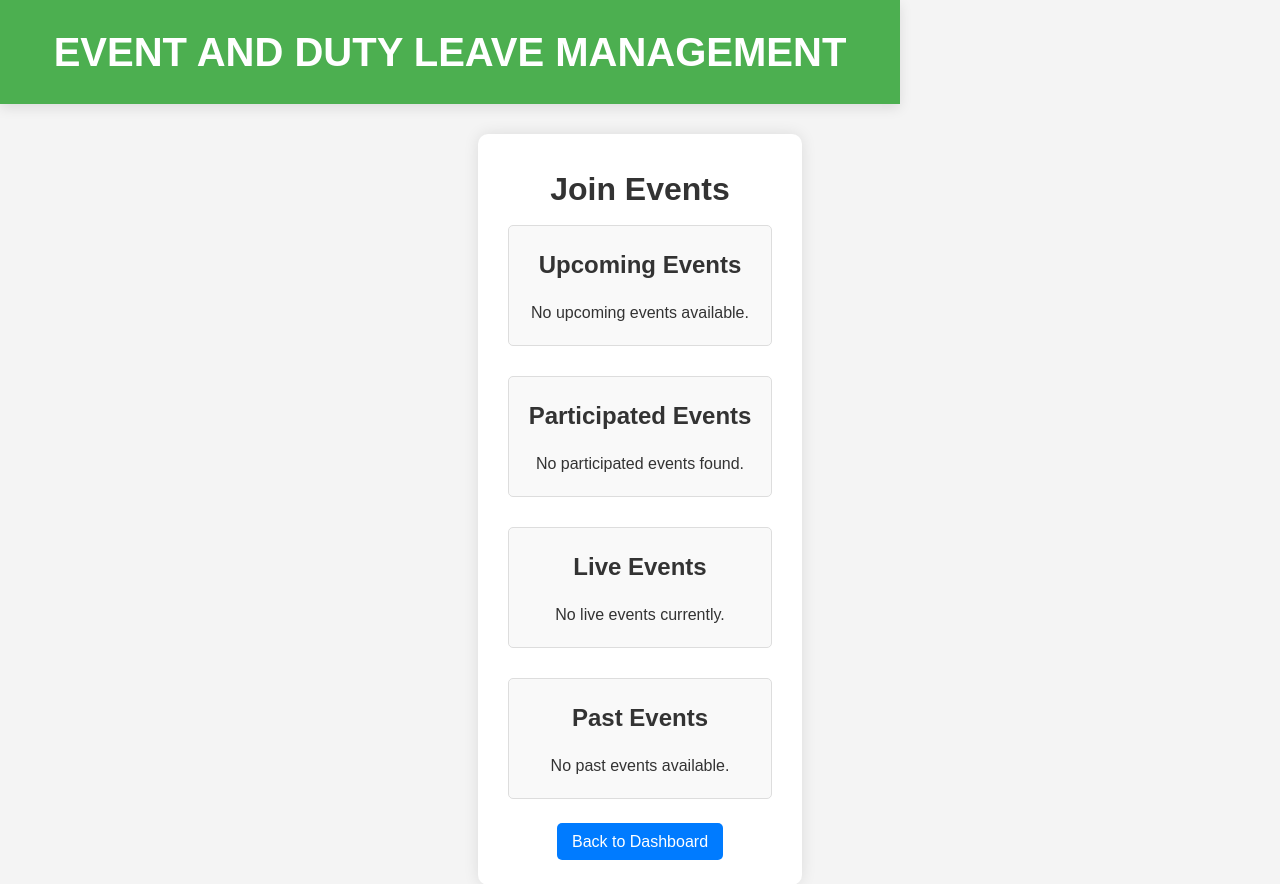
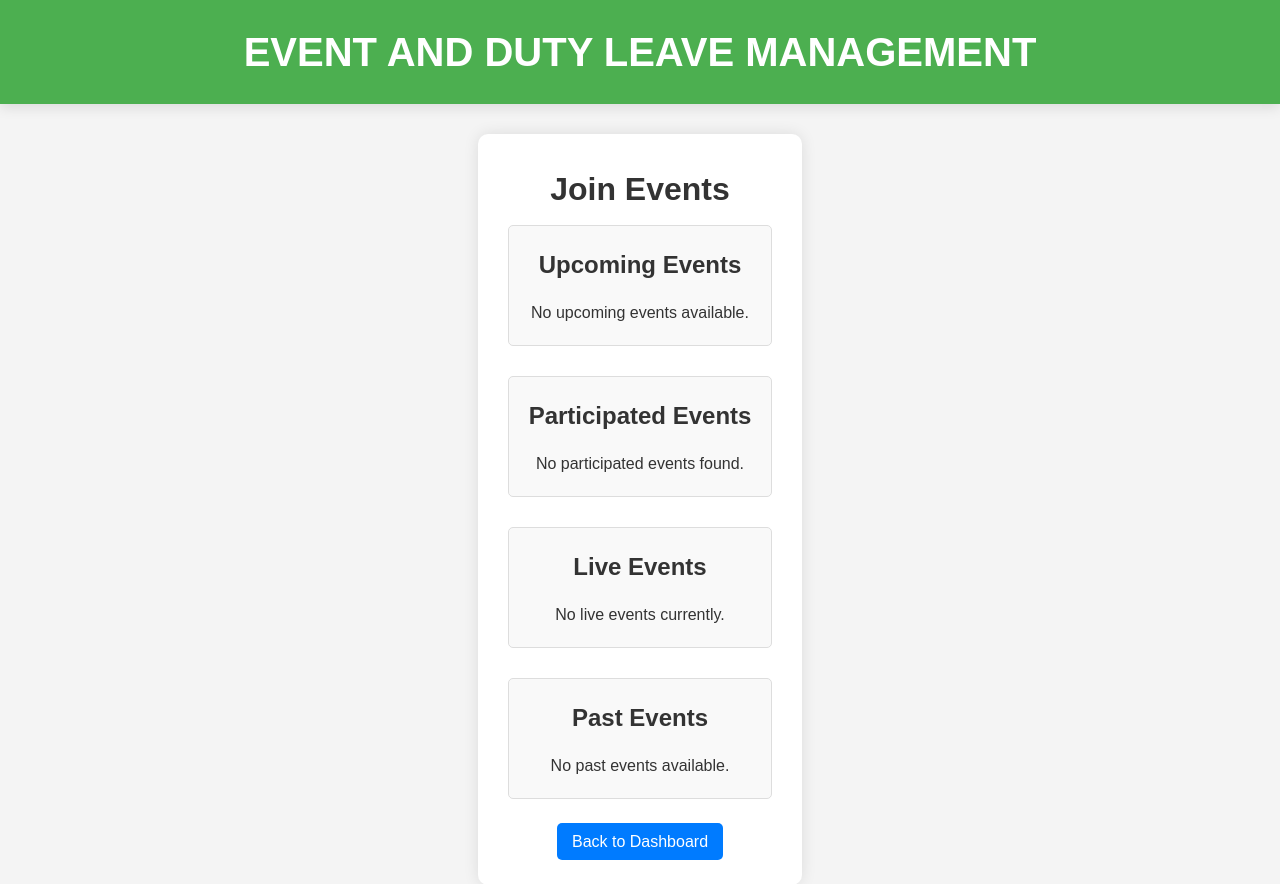
Before and after one commit to rachitk2312004/DLMS, a Flask app: page /join_event in a window 1280 px wide. Shown: the top 884 px of the page. Run offline with Flask 3, Linux system fonts and the light colour scheme; the visitor is signed in with stand-in values (Sample User, id 1).

Commit message:
Update cd.css

```diff
--- a/static/cd.css
+++ b/static/cd.css
@@ -22,8 +22,6 @@ body {
     padding: 20px 0;
     text-align: center;
     box-shadow: 0 4px 12px rgba(0, 0, 0, 0.1);
-    max-width: 900px;
-    width: auto;
 }
 .navbar .logo h1 {
     font-size: 2.5rem;
@@ -182,8 +180,7 @@ footer {
 }
 
 .footer-container {
-    max-width: 900px;
-    width: auto;
+    max-width: 1200px;
     margin: 0 auto;
     padding: 0 20px;
 }
```
